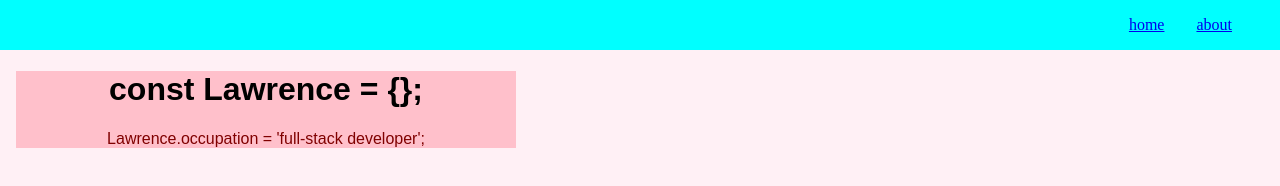
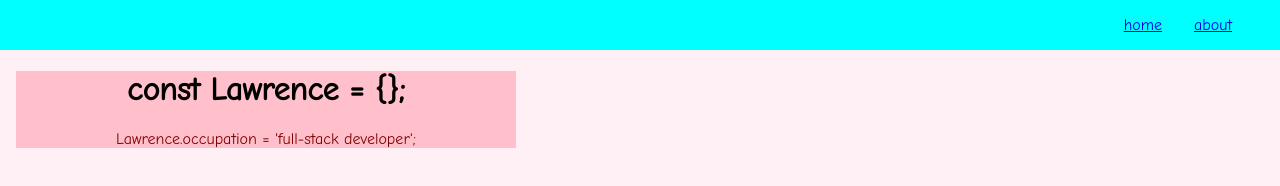
Before and after one commit to lawwwlin/portfolio, a Gatsby site: page / in a window 1280 px wide. Built offline with nearby package versions, Linux system fonts and the light colour scheme; Gatsby itself is replaced by a stand-in of ours.

Commit message:
change font

```diff
--- a/src/styles/global.scss
+++ b/src/styles/global.scss
@@ -1,3 +1,5 @@
+@import url('https://fonts.googleapis.com/css2?family=Comic+Neue&display=swap');
+
 html {
   background-color: lavenderblush;
 };
@@ -8,4 +10,5 @@ p {
 
 body {
   margin: 0;
+  font-family: 'Comic Neue', cursive;
 };
--- a/src/styles/layout.scss
+++ b/src/styles/layout.scss
@@ -2,7 +2,6 @@
   main {
     margin: 1em;
     max-width: 500px;
-    font-family: sans-serif;
     background-color: pink;
     text-align: center;
   }
```
